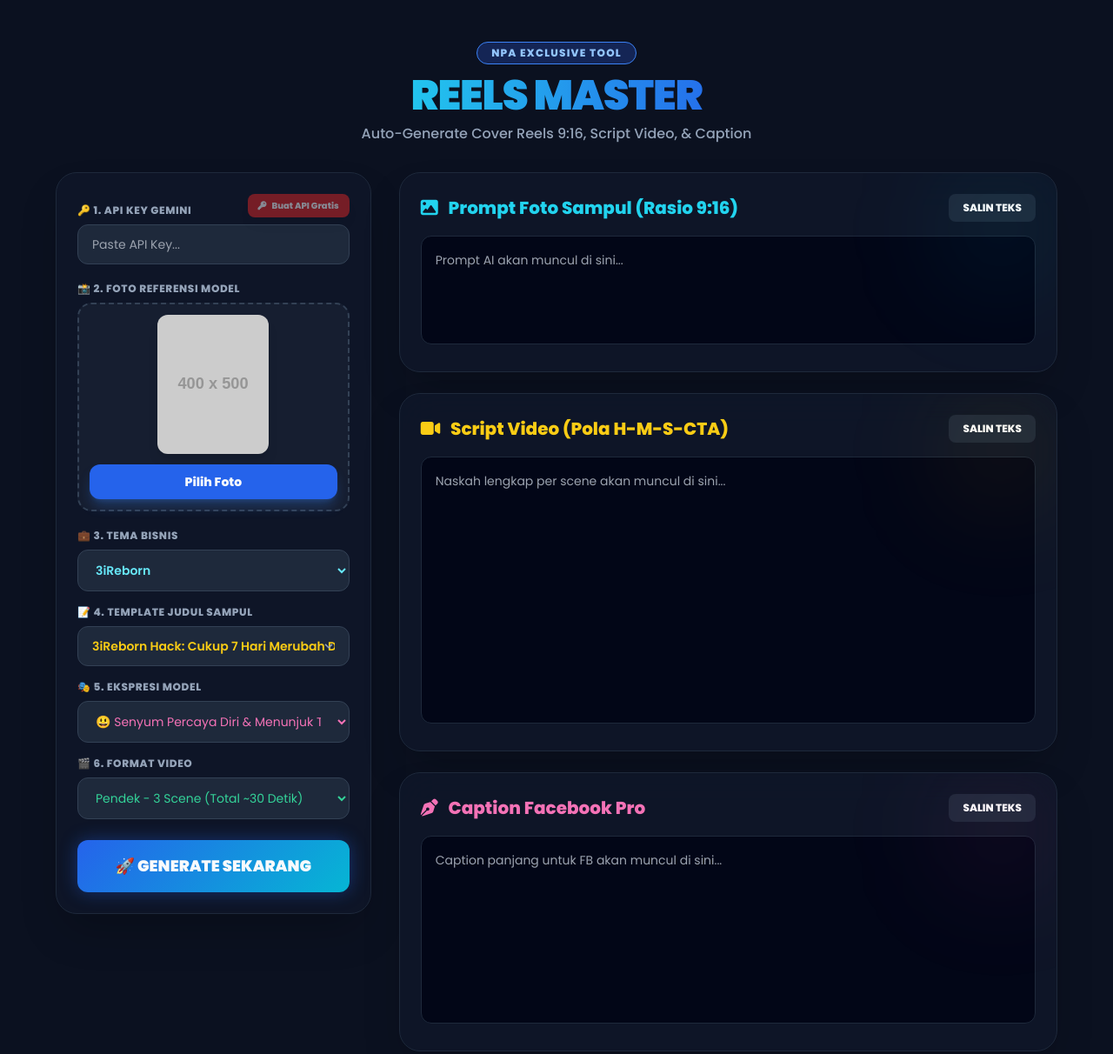
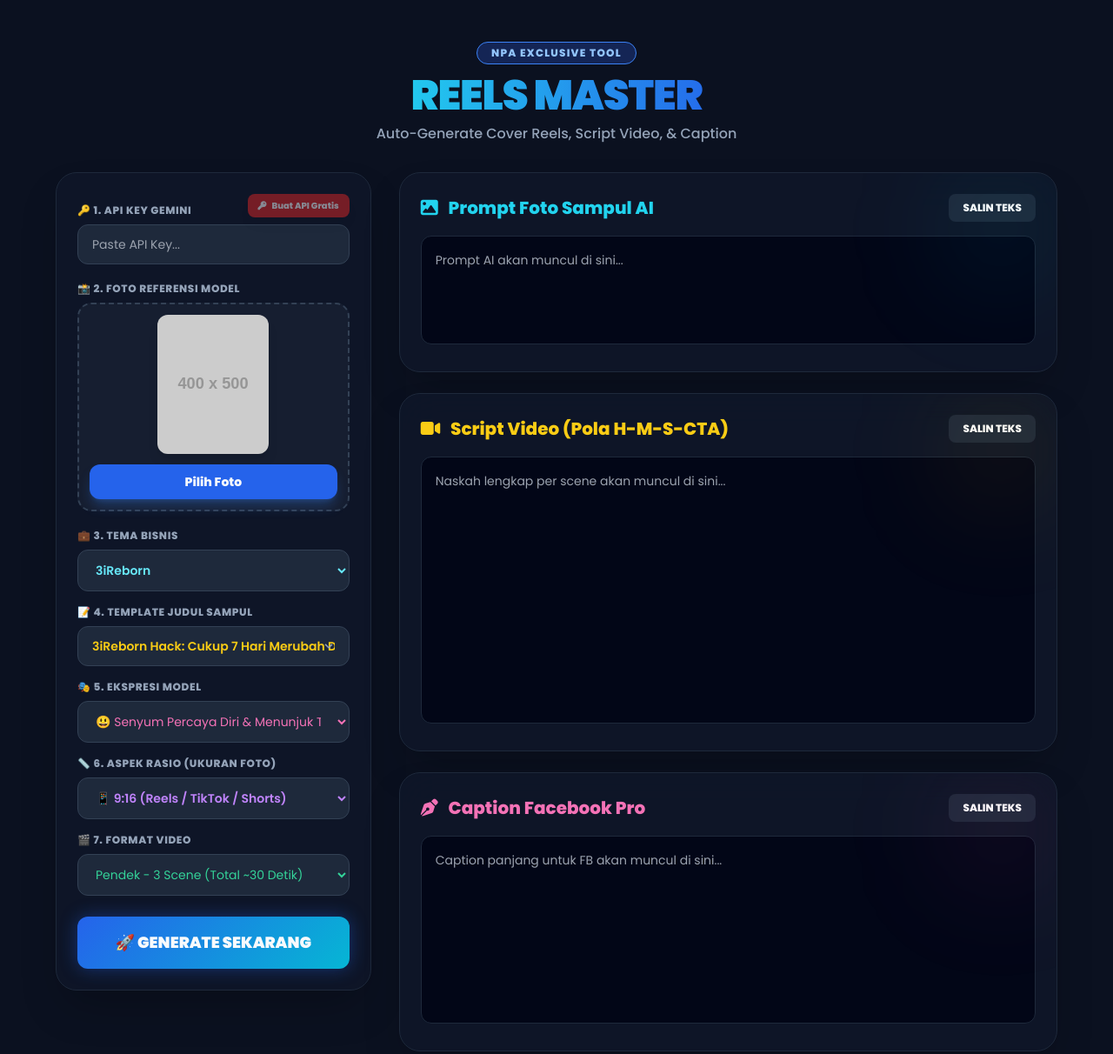
Before and after one commit to 3ireborn/npa-reels-master, a plain HTML site: page index.html in a window 1280 px wide. Shown: the top 1212 px of the page at 87% size. Drawn offline with nearby package versions, Linux system fonts and the light colour scheme; placeholder pictures from the web are drawn by us.

Commit message:
Update index.html

```diff
--- a/index.html
+++ b/index.html
@@ -1,9 +1,9 @@
 <!--
 ═══════════════════════════════════════════════════════════════
-🚀 NPA REELS MASTER V2.2
+🚀 NPA REELS MASTER V2.3
 Special Project for 3iReborn & Nganggur Preneur Akademi
 Tools: Reels Cover Prompt, Script Video, & Caption
-Update: Sibling's Collaboration Copy Engine + 15 Stop-Scroll Hooks
+Update: Added Aspect Ratio Selector & 15 Stop-Scroll Hooks
 ═══════════════════════════════════════════════════════════════
 -->
 
@@ -14,7 +14,7 @@
     <meta name="viewport" content="width=device-width, initial-scale=1.0, maximum-scale=1.0, user-scalable=no">
     <meta http-equiv="Cache-Control" content="no-cache, no-store, must-revalidate">
 
-    <title>🚀 NPA REELS MASTER V2.2</title>
+    <title>🚀 NPA REELS MASTER V2.3</title>
     <script src="https://cdn.tailwindcss.com"></script>
     <link href="https://fonts.googleapis.com/css2?family=Poppins:wght@300;400;500;600;800;900&display=swap" rel="stylesheet">
     <link rel="stylesheet" href="https://cdnjs.cloudflare.com/ajax/libs/font-awesome/6.7.2/css/all.min.css">
@@ -31,7 +31,7 @@
     <div id="loadingScreen" class="fixed inset-0 z-[100] flex flex-col items-center justify-center bg-slate-950 transition-opacity duration-700">
         <div class="text-7xl mb-6 animate-bounce">🚀</div>
         <h1 class="text-3xl font-black tracking-wide text-center uppercase text-transparent bg-clip-text bg-gradient-to-r from-cyan-400 to-blue-600">NPA REELS MASTER</h1>
-        <p class="text-xl font-bold text-pink-500 mt-2">V2.2 Ultimate Copy</p>
+        <p class="text-xl font-bold text-pink-500 mt-2">V2.3 Ultimate Copy</p>
         <p class="mt-4 text-slate-400 text-sm">Powered by</p>
         <h2 class="text-lg font-bold text-cyan-400 tracking-widest">NPA SMART SYSTEM VVIP</h2>
         <div class="mt-8 w-64 h-2 rounded-full bg-slate-800 overflow-hidden shadow-[0_0_15px_rgba(6,182,212,0.4)]">
@@ -43,7 +43,7 @@
     <div class="max-w-6xl mx-auto mb-8 text-center mt-4">
         <div class="inline-block px-4 py-1 rounded-full bg-blue-900/50 border border-blue-500 text-blue-300 text-xs font-bold tracking-widest mb-3">NPA EXCLUSIVE TOOL</div>
         <h1 class="text-4xl md:text-5xl font-black uppercase text-transparent bg-clip-text bg-gradient-to-r from-cyan-400 to-blue-600 tracking-tight">REELS MASTER</h1>
-        <p class="text-slate-400 mt-2 font-medium text-sm md:text-base">Auto-Generate Cover Reels 9:16, Script Video, & Caption</p>
+        <p class="text-slate-400 mt-2 font-medium text-sm md:text-base">Auto-Generate Cover Reels, Script Video, & Caption</p>
     </div>
 
     <!-- MAIN DASHBOARD -->
@@ -115,9 +115,20 @@
                         </select>
                     </div>
 
+                    <!-- ASPEK RASIO BARU -->
+                    <div>
+                        <label class="text-xs font-bold text-slate-400 uppercase tracking-wider mb-2 block">📏 6. Aspek Rasio (Ukuran Foto)</label>
+                        <select id="aspectRatio" class="w-full bg-slate-800 border border-slate-700 rounded-xl px-4 py-3 text-sm focus:border-cyan-500 outline-none text-purple-400 font-semibold">
+                            <option value="9:16 (Portrait Vertikal)">📱 9:16 (Reels / TikTok / Shorts)</option>
+                            <option value="1:1 (Square)">⬛ 1:1 (Feed FB / Instagram Square)</option>
+                            <option value="4:5 (Portrait Pendek)">🖼️ 4:5 (Feed FB / Instagram Portrait)</option>
+                            <option value="16:9 (Landscape)">💻 16:9 (YouTube / Banner Web)</option>
+                        </select>
+                    </div>
+
                     <!-- Format Video -->
                     <div>
-                        <label class="text-xs font-bold text-slate-400 uppercase tracking-wider mb-2 block">🎬 6. Format Video</label>
+                        <label class="text-xs font-bold text-slate-400 uppercase tracking-wider mb-2 block">🎬 7. Format Video</label>
                         <select id="videoFormat" class="w-full bg-slate-800 border border-slate-700 rounded-xl px-4 py-3 text-sm focus:border-cyan-500 outline-none text-emerald-400">
                             <option value="3 Scene (Masing-masing 8-10 Detik)">Pendek - 3 Scene (Total ~30 Detik)</option>
                             <option value="5 Scene (Masing-masing 8-10 Detik)">Panjang - 5 Scene (Total ~50 Detik)</option>
@@ -139,7 +150,7 @@
             <div class="bg-slate-900/80 backdrop-blur-xl border border-slate-800 rounded-3xl p-6 shadow-2xl relative overflow-hidden">
                 <div class="absolute top-0 right-0 w-32 h-32 bg-cyan-500/10 rounded-full blur-3xl"></div>
                 <div class="flex justify-between items-center mb-4">
-                    <h2 class="text-xl font-bold text-cyan-400"><i class="fa-solid fa-image mr-2"></i> Prompt Foto Sampul (Rasio 9:16)</h2>
+                    <h2 class="text-xl font-bold text-cyan-400"><i class="fa-solid fa-image mr-2"></i> Prompt Foto Sampul AI</h2>
                     <button onclick="copyTeks('outputPrompt')" class="bg-slate-800 hover:bg-slate-700 text-white text-xs px-4 py-2 rounded-lg font-bold transition focus:ring-2 focus:ring-cyan-500">SALIN TEKS</button>
                 </div>
                 <textarea id="outputPrompt" rows="4" class="w-full bg-slate-950 border border-slate-800 rounded-xl p-4 text-sm text-cyan-200 outline-none resize-none leading-relaxed" placeholder="Prompt AI akan muncul di sini..." readonly></textarea>
@@ -199,7 +210,7 @@
     </div>
 
     <script>
-        // Data Template Judul per Tema (UPGRADED DENGAN 15 HOOK STOP-SCROLL)
+        // Data Template Judul per Tema
         const templates = {
             "3iReborn": [
                 "3iReborn Hack: Cukup 7 Hari Merubah Dinding FB Jadi Mesin Pencetak Closing.",
@@ -312,18 +323,16 @@
         }
 
         // ==========================================
-        // 🚀 MESIN COPY 100% FB PRO (SUPER MURNI - UPGRADED BY SIBLING)
+        // 🚀 MESIN COPY 100% FB PRO
         // ==========================================
         function copyTeks(id) {
             var textToCopy = document.getElementById(id);
 
-            // Cek kalau kotak kosong
             if (!textToCopy || textToCopy.value.trim() === "") {
                 alert("Belum ada teks yang bisa disalin, Komandan! 🫡");
                 return;
             }
 
-            // Metode 1: API Clipboard Modern (Paling direkomendasikan untuk HP)
             if (navigator.clipboard && window.isSecureContext) {
                 navigator.clipboard.writeText(textToCopy.value).then(function() {
                     alert("Berhasil disalin ke memori HP, Komandan! 🫡");
@@ -331,15 +340,13 @@
                     fallbackCopyText(textToCopy);
                 });
             } else {
-                // Metode 2: Cadangan jika browser jadul
                 fallbackCopyText(textToCopy);
             }
         }
 
-        // Fungsi Cadangan
         function fallbackCopyText(textAreaElement) {
             textAreaElement.select();
-            textAreaElement.setSelectionRange(0, 99999); // Khusus HP
+            textAreaElement.setSelectionRange(0, 99999);
             try {
                 document.execCommand('copy');
                 alert("Berhasil disalin ke memori HP, Komandan! 🫡");
@@ -354,6 +361,7 @@
             const apiKey = document.getElementById('apiKey').value.trim();
             const theme = document.getElementById('theme').value;
             const expression = document.getElementById('expression').value;
+            const aspectRatio = document.getElementById('aspectRatio').value; // Mengambil nilai rasio
             const videoFormat = document.getElementById('videoFormat').value;
 
             let finalTitle = "";
@@ -388,6 +396,7 @@
             - Tema Bisnis: ${theme}
             - Judul Utama: "${finalTitle}"
             - Ekspresi Model: ${expression}
+            - Aspek Rasio: ${aspectRatio}
             - Format Video: ${videoFormat}
             - Gaya Bahasa: Santai, sopan, bersahabat, namun tetap dewasa dan berwibawa (membangun trust).
 
@@ -396,7 +405,7 @@
 
             Format JSON:
             {
-                "prompt": "Buatkan instruksi Prompt Gambar AI untuk membuat Foto Sampul Reels. Syarat mutlak: Aspek rasio 9:16 (portrait). Jadikan gambar referensi sebagai patokan utama. Model berekspresi '${expression}'. Di area aman (tengah agak ke atas), letakkan teks tipografi 3D Bold Gradient tebal bertuliskan persis judul ini: '${finalTitle}'. Tuliskan sebagai 1 paragraf string.",
+                "prompt": "Buatkan instruksi Prompt Gambar AI untuk membuat Foto Sampul. Syarat mutlak: Aspek rasio ${aspectRatio}. Jadikan gambar referensi sebagai patokan utama. Model berekspresi '${expression}'. Di area aman (tengah agak ke atas), letakkan teks tipografi 3D Bold Gradient tebal bertuliskan persis judul ini: '${finalTitle}'. Tuliskan sebagai 1 paragraf string.",
                 "script": "Naskah Video H-M-S-CTA (${videoFormat}). Tuliskan semua naskah dan instruksi scene dalam 1 STRING TEKS PANJANG. Gunakan karakter \\n untuk memisahkan baris antar scene. Dilarang keras menggunakan format Array.",
                 "caption": "Buatkan Caption Facebook (H-M-S-CTA) bergaya santai tapi berwibawa. Tuliskan sebagai 1 STRING TEKS PANJANG."
             }`;
```
